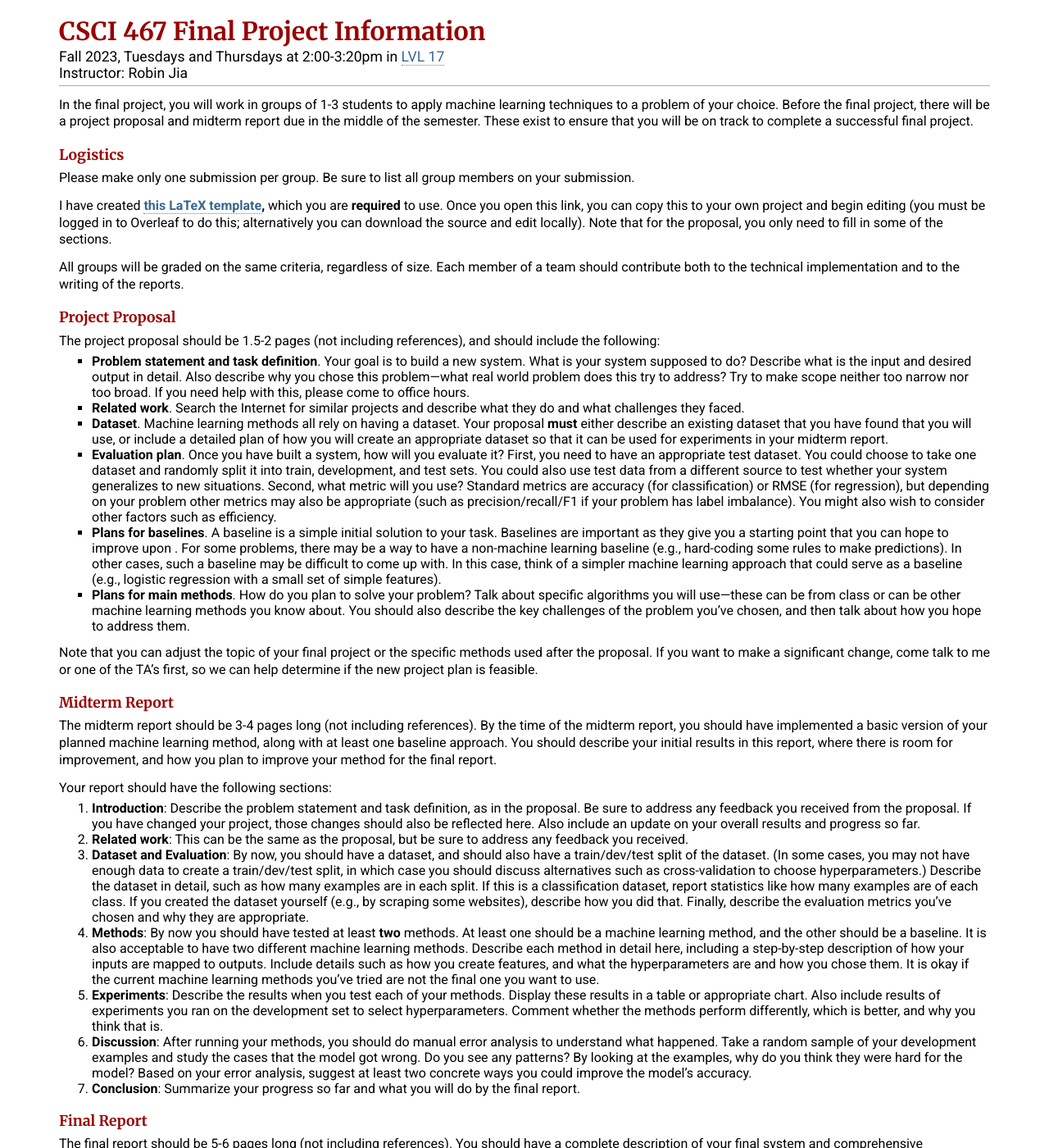
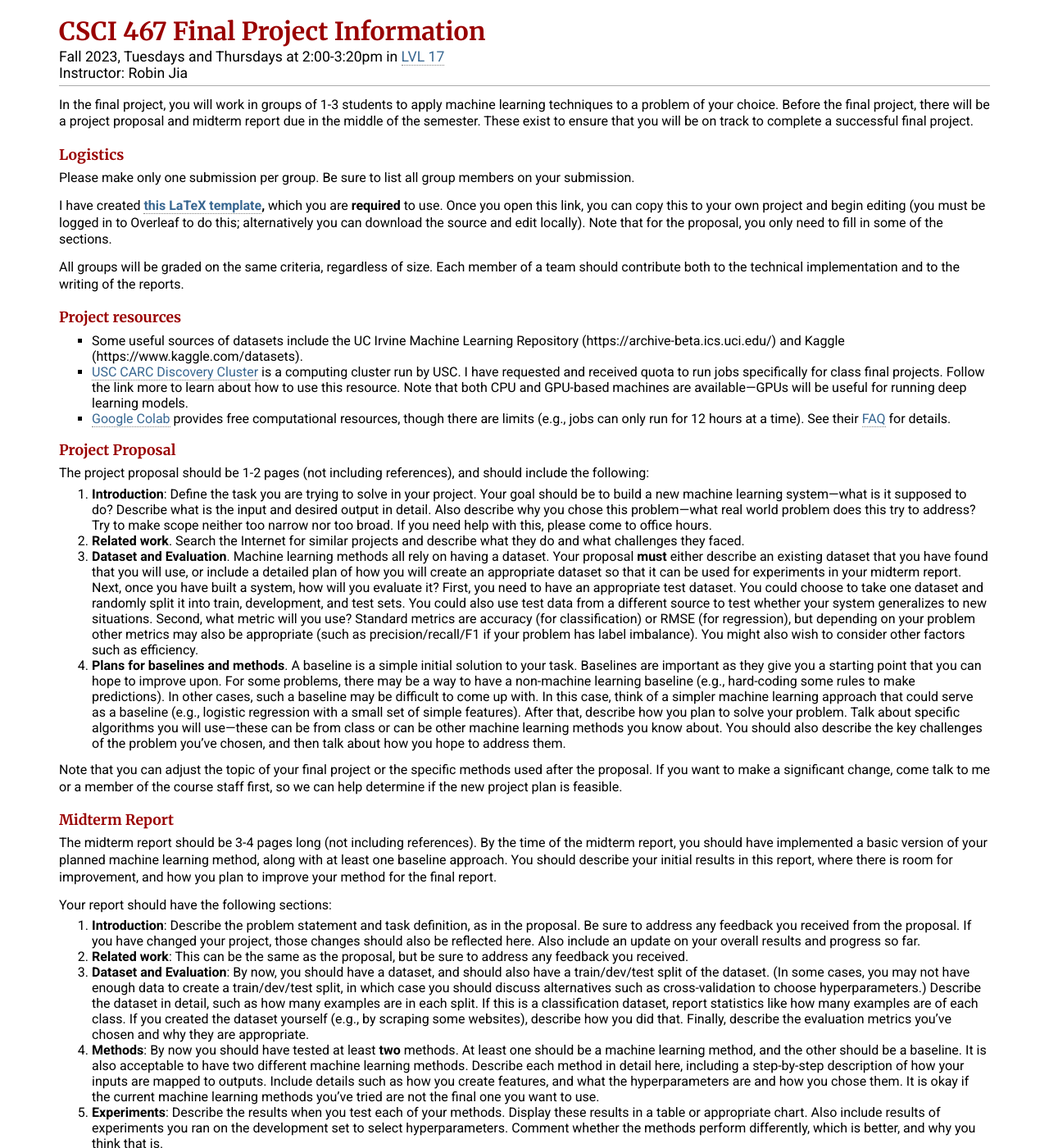
Before and after one commit to usc-csci467/usc-csci467.github.io, a Jekyll site: the page built from project.md, in a window 1280 px wide and 1400 px high. Shown: the whole window at 82% size. Built offline with Jekyll 4.4.1, drawn with Linux system fonts in a browser that asks for light colours; nearby versions of some CDN libraries; some of the changed text lies outside the part shown.

Commit message:
Update notes, add project examples

```diff
--- a/project.md
+++ b/project.md
@@ -24,17 +24,26 @@
 All groups will be graded on the same criteria, regardless of size.
 Each member of a team should contribute both to the technical implementation and to the writing of the reports.
 
+### Project resources
+- Some useful sources of datasets include the UC Irvine Machine Learning Repository (https://archive-beta.ics.uci.edu/) and Kaggle (https://www.kaggle.com/datasets).
+- [USC CARC Discovery Cluster](https://www.carc.usc.edu/user-information/user-guides/hpc-basics/getting-started-discovery) is a computing cluster run by USC.
+I have requested and received quota to run jobs specifically for class final projects.
+Follow the link more to learn about how to use this resource.
+Note that both CPU and GPU-based machines are available---GPUs will be useful for running deep learning models.
+- [Google Colab](https://colab.research.google.com/) provides free computational resources, though there are limits (e.g., jobs can only run for 12 hours at a time). See their [FAQ](https://research.google.com/colaboratory/faq.html) for details.
+
 ### Project Proposal
-The project proposal should be 1.5-2 pages (not including references), and should include the following:
-- **Problem statement and task definition**. Your goal is to build a new system. What is your system supposed to do? Describe what is the input and desired output in detail. Also describe why you chose this problem---what real world problem does this try to address? Try to make scope neither too narrow nor too broad. If you need help with this, please come to office hours.
-- **Related work**. Search the Internet for similar projects and describe what they do and what challenges they faced.
-- **Dataset**. Machine learning methods all rely on having a dataset. Your proposal **must** either describe an existing dataset that you have found that you will use, or include a detailed plan of how you will create an appropriate dataset so that it can be used for experiments in your midterm report.
-- **Evaluation plan**. Once you have built a system, how will you evaluate it? First, you need to have an appropriate test dataset. You could choose to take one dataset and randomly split it into train, development, and test sets. You could also use test data from a different source to test whether your system generalizes to new situations. Second, what metric will you use? Standard metrics are accuracy (for classification) or RMSE (for regression), but depending on your problem other metrics may also be appropriate (such as precision/recall/F1 if your problem has label imbalance). You might also wish to consider other factors such as efficiency.
-- **Plans for baselines**. A baseline is a simple initial solution to your task. Baselines are important as they give you a starting point that you can hope to improve upon . For some problems, there may be a way to have a non-machine learning baseline (e.g., hard-coding some rules to make predictions). In other cases, such a baseline may be difficult to come up with. In this case, think of a simpler machine learning approach that could serve as a baseline (e.g., logistic regression with a small set of simple features).
-- **Plans for main methods**. How do you plan to solve your problem? Talk about specific algorithms you will use---these can be from class or can be other machine learning methods you know about. You should also describe the key challenges of the problem you've chosen, and then talk about how you hope to address them.
+The project proposal should be 1-2 pages (not including references), and should include the following:
+
+1. **Introduction**: Define the task you are trying to solve in your project.  Your goal should be to build a new machine learning system---what is it supposed to do? Describe what is the input and desired output in detail. Also describe why you chose this problem---what real world problem does this try to address? Try to make scope neither too narrow nor too broad. If you need help with this, please come to office hours.
+2. **Related work**. Search the Internet for similar projects and describe what they do and what challenges they faced.
+3. **Dataset and Evaluation**. Machine learning methods all rely on having a dataset. Your proposal **must** either describe an existing dataset that you have found that you will use, or include a detailed plan of how you will create an appropriate dataset so that it can be used for experiments in your midterm report.
+Next, once you have built a system, how will you evaluate it? First, you need to have an appropriate test dataset. You could choose to take one dataset and randomly split it into train, development, and test sets. You could also use test data from a different source to test whether your system generalizes to new situations. Second, what metric will you use? Standard metrics are accuracy (for classification) or RMSE (for regression), but depending on your problem other metrics may also be appropriate (such as precision/recall/F1 if your problem has label imbalance). You might also wish to consider other factors such as efficiency.
+4. **Plans for baselines and methods**. A baseline is a simple initial solution to your task. Baselines are important as they give you a starting point that you can hope to improve upon. For some problems, there may be a way to have a non-machine learning baseline (e.g., hard-coding some rules to make predictions). In other cases, such a baseline may be difficult to come up with. In this case, think of a simpler machine learning approach that could serve as a baseline (e.g., logistic regression with a small set of simple features).
+After that, describe how you plan to solve your problem. Talk about specific algorithms you will use---these can be from class or can be other machine learning methods you know about. You should also describe the key challenges of the problem you've chosen, and then talk about how you hope to address them.
 
 Note that you can adjust the topic of your final project or the specific methods used after the proposal.
-If you want to make a significant change, come talk to me or one of the TA's first,
+If you want to make a significant change, come talk to me or a member of the course staff first,
 so we can help determine if the new project plan is feasible.
 
 ### Midterm Report
@@ -122,19 +131,13 @@
 * A list of commands used to generate all of your results. You do not need to explain the code in detail, but make sure it's clear how all the results in your report were generated.
 
 ### Example projects
-To give you a rough sense of the expectations for this project (and since this is a new type of assignment for CSCI 467),
-I have compiled a list of example final projects from Stanford's machine learning class a few years ago (see [here](https://cs229.stanford.edu/proj2017/) for the full list).
-While the exact guidelines will differ, these projects ideas and experiments would all be appropriate for this class as well.
-* [Music Genre Classification via Machine Learning](https://cs229.stanford.edu/proj2017/final-reports/5244969.pdf)
-* [Terrain Classification for Off-Road Driving](https://cs229.stanford.edu/proj2017/final-reports/5243384.pdf)
-* [Real Time Tennis Match Prediction Using Machine Learning](https://cs229.stanford.edu/proj2017/final-reports/5243744.pdf)
-* [Learning the Language of Wine](https://cs229.stanford.edu/proj2017/final-reports/5244216.pdf)
-* [Speech Command Recognition with Convolutional Neural Network](https://cs229.stanford.edu/proj2017/final-reports/5244201.pdf)
-* [An AI Approach to Automatic Natural Music Transcription](https://cs229.stanford.edu/proj2017/final-reports/5244388.pdf)
-* [Predicting Insurance Claims in Brazil](https://cs229.stanford.edu/proj2017/final-reports/5244182.pdf)
-* [Molecular Structure Prediction Using Infrared Spectra](Molecular Structure Prediction Using Infrared Spectra)
-* [Forage: Optimizing Food Use With Machine Learning Generated Recipes](https://cs229.stanford.edu/proj2017/final-reports/5244233.pdf)
-* [Balancing Classifier Fairness with Public Safety in Traffic Stops](https://cs229.stanford.edu/proj2017/final-reports/5244311.pdf)
+I have selected a few final reports from last semester as example projects.
+All these final reports received high marks.
+These should give you an idea of the expectations for the final project, as well as the breadth of projects that are possible:
+* [Applying Binary Classification Techniques on Prediction of Heart Failure](assets/report1.pdf) by Lily Qiang
+* [Predicting Suicidality from Social Media Posts](assets/report2.pdf) by Stephanie Yoshimoto
+* [Music Genre Classification with Machine Learning](assets/report3.pdf) by Lorena Yan, Ryan Wang, and Tianhao Wu
+* [Machine Learning on Stock Data to Inform Future Investment Choices](assets/report4.pdf) by Rohan Gupta, Rithik Pothuganti, and Alex Gao
 
 ### FAQ
 *What if we try something but it doesn't work? (e.g., doesn't improve over the baseline)*
```
Also changed, not shown: other parts of project.md (+0 -8 lines), index.md (+2 -10 lines), 6 other files.
